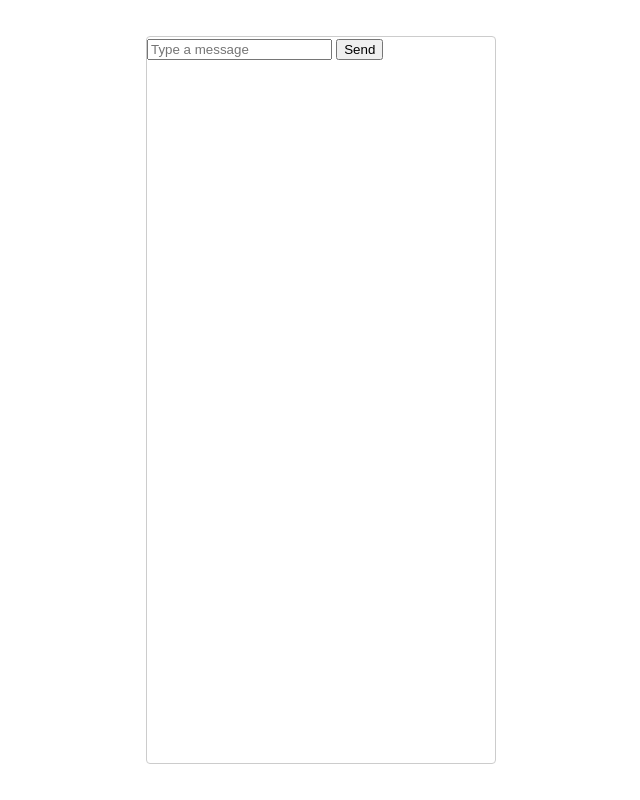
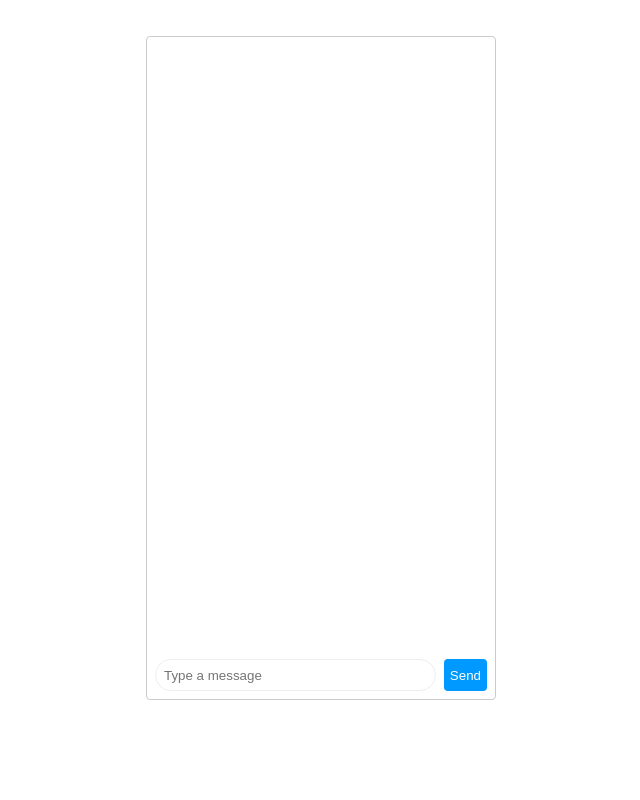
Before and after one commit to Charly-Wolf/nodeJs_tutorial2_sockets, a website: page client/index.html in a window 1280 px wide. Shown: the whole page, without its empty margins (319-959 px from the left). Drawn offline with Linux system fonts and the light colour scheme.

Commit message:
Added styles

```diff
--- a/client/index.html
+++ b/client/index.html
@@ -5,6 +5,11 @@
   <meta charset="UTF-8">
   <meta name="viewport" content="width=device-width, initial-scale=1.0">
   <title>charlyChat</title>
+  <script type="module">
+    import { io } from 'https://cdn.socket.io/4.3.2/socket.io.esm.min.js'
+
+    const socket = io();
+  </script>
   <style>
     *,
     *::after,
@@ -22,7 +27,7 @@
       display: grid;
       place-content: center;
       height: 100vh;
-      padding: 36px;
+      padding: 36px 36px 100px 36px;
       grid-template-rows: 1fr;
     }
 
@@ -33,6 +38,40 @@
       width: 350px;
       height: 100%;
       position: relative;
+    }
+
+    #form {
+      bottom: 0;
+      display: flex;
+      height: 48px;
+      left: 0;
+      padding: 4px;
+      position: absolute;
+      right: 0;
+    }
+
+    #input {
+      border-radius: 9999px;
+      border: 1px solid #eee;
+      flex: 1;
+      margin: 4px;
+      padding: 0 8px;
+    }
+
+    #input:focus {
+      outline: 0;
+    }
+
+    #form > button {
+      background: #09f;
+      color: #fff;
+      border: 0;
+      margin: 4px;
+      border-radius: 4px;
+    }
+
+    #form > button:hover {
+      background: #0cf;
     }
   </style>
 </head>
--- a/server/index.js
+++ b/server/index.js
@@ -9,8 +9,12 @@ const app = express();
 const server = createServer(app);
 const io = new Server(server);
 
-io.on('connection', () => {
+io.on('connection', (socket) => {
   console.log('A user has connected!');
+
+  socket.on('disconnect', () => {
+    console.log('an user has disconnected');
+  });
 });
 
 app.use(logger('dev'));
```
